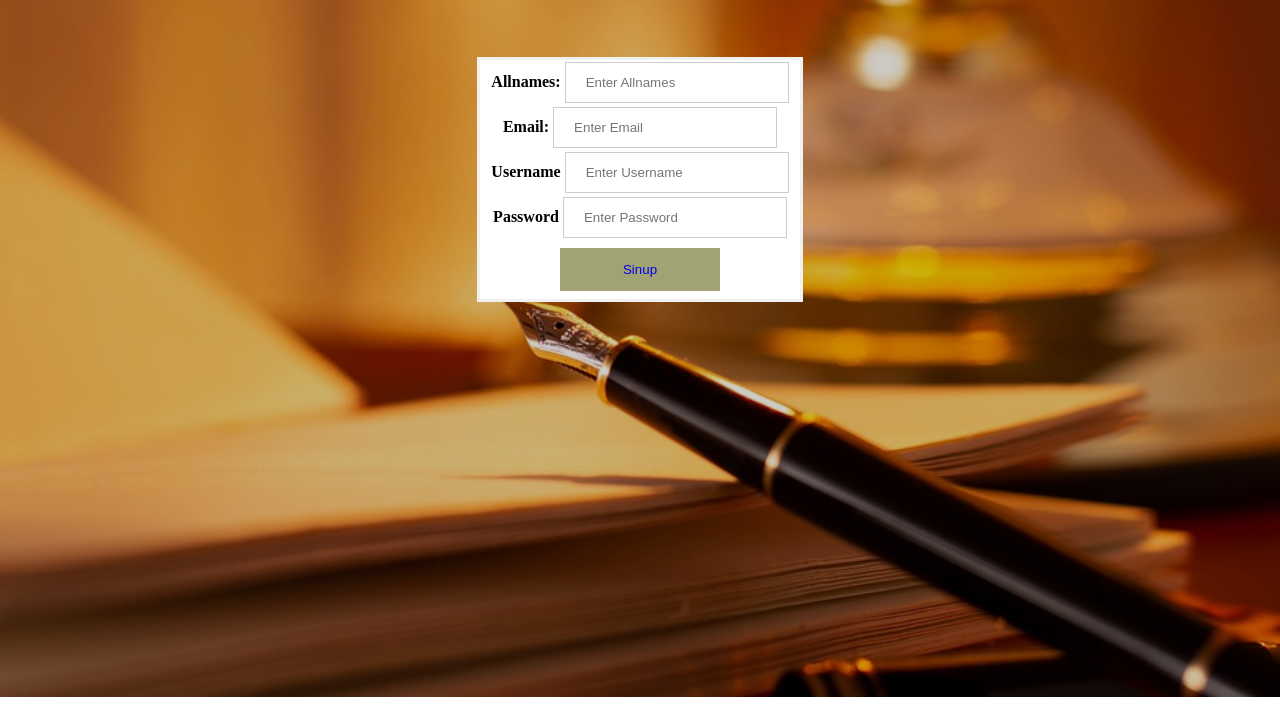
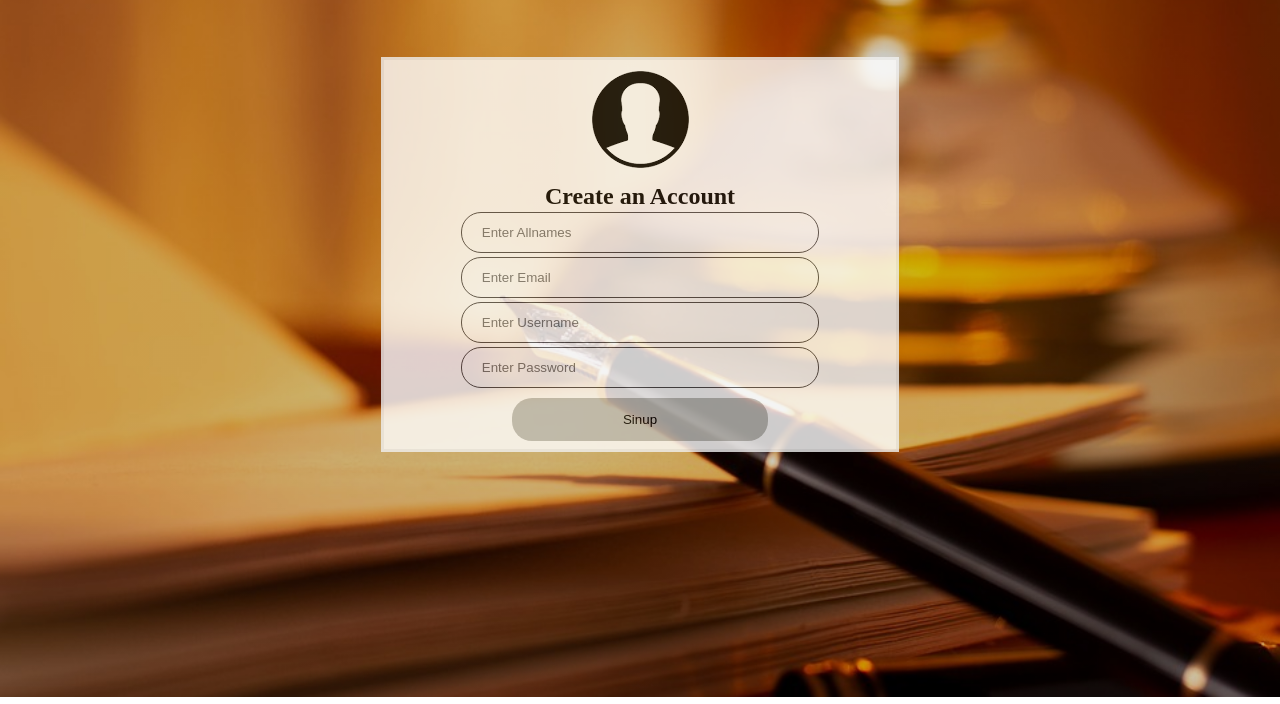
Before and after one commit to DianeDusenge/Mydairy1, a plain HTML site: page UI/sinup.html in a window 1280 px wide. Shown: the part 103-807 px from the top of the page. Drawn offline with Linux system fonts and the light colour scheme.

Commit message:
This the change I made for sign up page

```diff
--- a/UI/CSS/style.css
+++ b/UI/CSS/style.css
@@ -223,10 +223,11 @@
 
                                                                                            .formsignup {
                                                                                                border: 3px solid #f1f1f1;
-                                                                                               width: 25%;
+                                                                                               width: 40%;
                                                                                                height: auto;
                                                                                                margin-top: 60px;
                                                                                                background-color: white;
+                                                                                               opacity: 0.8;
                                                                                            }
 
                                                                                            .formsignup input[type=text],
@@ -235,13 +236,14 @@
                                                                                                padding: 12px 20px;
                                                                                                margin: 2px 0;
                                                                                                display: inline-block;
-                                                                                               border: 1px solid #ccc;
+                                                                                               border: 1px solid rgb(78, 75, 75);
                                                                                                box-sizing: border-box;
+                                                                                               border-radius: 20px;
                                                                                            }
                                                                                            /* Set a style for all buttons */
 
                                                                                            .formsignup button {
-                                                                                               background-color: rgb(161, 163, 115);
+                                                                                               background-color: rgb(190, 190, 185);
                                                                                                color: white;
                                                                                                padding: 14px 20px;
                                                                                                margin: 8px 0;
@@ -251,11 +253,14 @@
                                                                                                align-items: center;
                                                                                                justify-content: center;
                                                                                                text-decoration: none;
+                                                                                               border-radius: 20px;
                                                                                            }
 
                                                                                            .formsignup button a {
                                                                                                text-decoration: none;
                                                                                                list-style-type: none;
+                                                                                               border-radius: 20px;
+                                                                                               color: black;
                                                                                            }
                                                                                            /* about us page */
 
--- a/UI/sinup.html
+++ b/UI/sinup.html
@@ -32,17 +32,17 @@
         </header>
         <center>
             <form class="formsignup">
-
-
+                <img src=" /UI/Assets/in.png">
+                <h2>Create an Account</h2>
                 <div class="containersinup">
-                    <label for="Allnames"><b>Allnames:</b></label>
+                    <!-- <label for="Allnames"><b>Allnames:</b></label> -->
                     <input type="text" placeholder="Enter Allnames" name="Allnames" required>
-                    <label for="Email"><b>Email:</b></label>
+                    <!-- <label for="Email"><b>Email:</b></label> -->
                     <input type="text" placeholder="Enter Email" name="Email" required>
-                    <label for="uname"><b>Username</b></label>
+                    <!-- <label for="uname"><b>Username</b></label> -->
                     <input type="text" placeholder="Enter Username" name="uname" required>
 
-                    <label for="psw"><b>Password</b></label>
+                    <!-- <label for="psw"><b>Password</b></label> -->
                     <input type="password" placeholder="Enter Password" name="psw" required>
 
                     <button type="submit"><a href="login.html ">Sinup</a></button>
```
Also changed, not shown: 1 other file.
